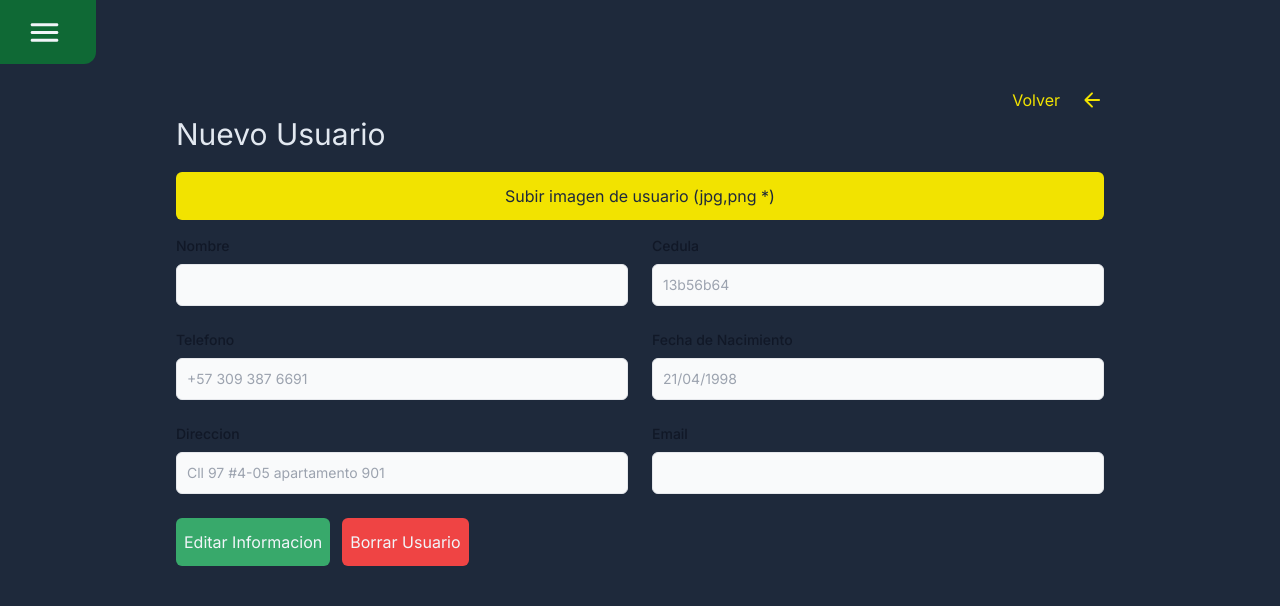
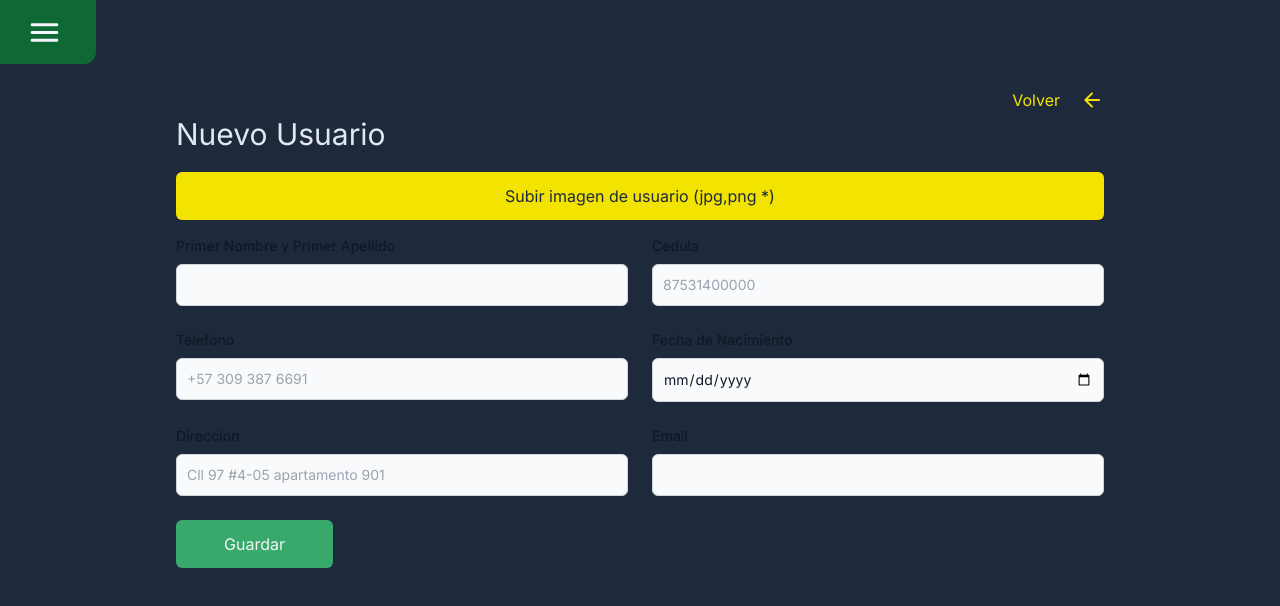
Before and after one commit to Git-Darkmoon/Coomofu, a Next.js app: page /user/addUser in a window 1280 px wide. Shown: the top 606 px of the page. Built offline with nearby package versions, Linux system fonts and the light colour scheme.

Commit message:
feat: Swal implementation and states.

```diff
--- a/src/components/Inputs.tsx
+++ b/src/components/Inputs.tsx
@@ -1,14 +1,17 @@
 "use client"
 
+import { useRouter } from "next/navigation"
 import { useState } from "react"
+import Swal from "sweetalert2"
 
-function Inputs({ first_name, last_name, email }: any) {
-  const [isReadOnly, setIsReadOnly] = useState(true)
+function Inputs({ first_name, last_name, email, initialState }: any) {
+  const [isReadOnly, setIsReadOnly] = useState<boolean>(initialState)
+  const router = useRouter()
 
   const inputStyles: string = `bg-gray-50 border ${
     isReadOnly
       ? "cursor-not-allowed outline-none"
-      : "cursor-default border-gray-300"
+      : "cursor-text border-gray-300"
   }  text-gray-900 text-sm rounded-md block w-full p-2.5 dark:bg-gray-700 dark:border-gray-600 dark:placeholder-gray-400 dark:text-white `
 
   return (
@@ -19,7 +22,7 @@ function Inputs({ first_name, last_name, email }: any) {
             htmlFor="first_name"
             className="block mb-2 text-sm font-medium text-gray-900 dark:text-white"
           >
-            Nombre
+            Primer Nombre y Primer Apellido
           </label>
           <input
             type="text"
@@ -43,7 +46,7 @@ function Inputs({ first_name, last_name, email }: any) {
             type="text"
             id="company"
             className={inputStyles}
-            placeholder={crypto.randomUUID().slice(0, 8)}
+            placeholder={`${Math.round(Math.random() * 1000000) * 100000}`}
             readOnly={isReadOnly}
             autoComplete="off"
             required
@@ -68,16 +71,15 @@ function Inputs({ first_name, last_name, email }: any) {
         </div>
         <div>
           <label
-            htmlFor="phone"
+            htmlFor="birth_date"
             className="block mb-2 text-sm font-medium text-gray-900 dark:text-white"
           >
             Fecha de Nacimiento
           </label>
           <input
-            type="tel"
-            id="phone"
+            type="date"
+            id="birth_date"
             className={inputStyles}
-            placeholder="21/04/1998"
             pattern="[0-9]{2}/[0-9]{2}/[0-9]{4}"
             readOnly={isReadOnly}
             autoComplete="off"
@@ -120,19 +122,57 @@ function Inputs({ first_name, last_name, email }: any) {
         </div>
         <div className="flex gap-3">
           <button
-            className="text-slate-100 rounded-md px-2 py-3 hover:text-secondaryYellow hover:bg-primaryGreen-600 bg-primaryGreen-400 transition-colors"
+            className="text-slate-100 rounded-md px-12 py-3 hover:text-secondaryYellow hover:bg-primaryGreen-600 bg-primaryGreen-400 transition-colors"
             onClick={() => {
-              isReadOnly
-                ? alert("Estas en modo edicion")
-                : alert("Datos guardados correctamente")
+              if (isReadOnly) {
+              } else {
+                Swal.fire({
+                  title: "Quieres guardar los datos?",
+                  showDenyButton: true,
+                  confirmButtonColor: "#38a96b",
+                  confirmButtonText: "Si, guardar",
+                  denyButtonText: `No, aun no`,
+                }).then((result) => {
+                  /* Read more about isConfirmed, isDenied below */
+                  if (result.isConfirmed) {
+                    Swal.fire("Datos guardados correctamente!", "", "success")
+                    router.push("/user/home")
+                  } else if (result.isDenied) {
+                    Swal.fire(
+                      "Dale click en 'Editar Informacion' si deseas cambiar los datos.",
+                      "",
+                      "info"
+                    )
+                  }
+                })
+              }
 
               setIsReadOnly(!isReadOnly)
             }}
           >
-            {isReadOnly ? "Editar Informacion" : "Guardar Cambios"}
+            {isReadOnly ? "Editar Informacion" : "Guardar"}
           </button>
           <button
-            onClick={() => confirm("Estas seguro de borrar a ese usuario ?")}
+            onClick={() =>
+              Swal.fire({
+                title: `Estas seguro de eliminar a ${first_name}?`,
+                text: "No se podra revertir esta accion.",
+                icon: "warning",
+                showCancelButton: true,
+                confirmButtonColor: "#38a96b",
+                cancelButtonColor: "#d33",
+                confirmButtonText: "Si, eliminar!",
+              }).then((result) => {
+                if (result.isConfirmed) {
+                  Swal.fire(
+                    "Eliminado!",
+                    `${first_name} ha sido eliminado.`,
+                    "success"
+                  )
+                }
+                router.push("/user/home")
+              })
+            }
             className={`text-slate-100 rounded-md px-2 py-3 hover:text-secondaryYellow hover:bg-red-700 bg-red-500 transition-colors ${
               isReadOnly ? "visible" : "invisible"
             }`}
```
